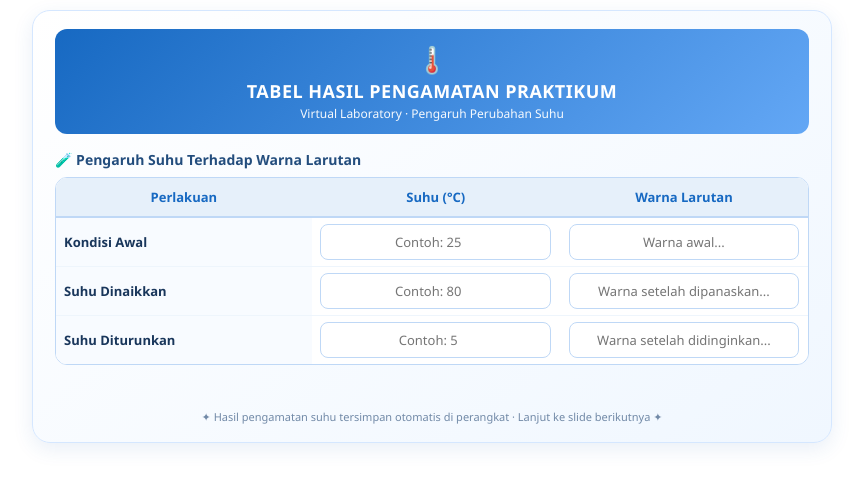
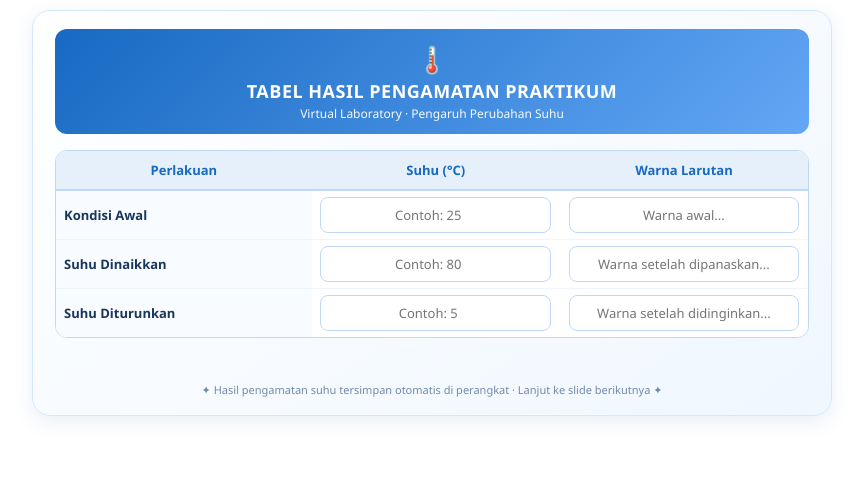
Before and after one commit to sucioktafi21/E-LKPD-SUHU, a plain HTML site: page fase4.html in a window 1280 px wide. Shown: the whole page, without its empty margins (208-1071 px from the left). Drawn offline with Linux system fonts and the light colour scheme.

Commit message:
Remove temperature observation results header
Removed the header for temperature observation results.

```diff
--- a/fase4.html
+++ b/fase4.html
@@ -37,11 +37,6 @@
     <div style="font-size: 12px; margin-top: 2px; opacity: 0.95;">
       Virtual Laboratory · Pengaruh Perubahan Suhu
     </div>
-  </div>
-
-  <!-- TABEL HASIL PENGAMATAN SUHU -->
-  <div style="font-size: 14px; font-weight: 700; color: #234d7d; margin-bottom: 8px;">
-    🧪 Pengaruh Suhu Terhadap Warna Larutan
   </div>
 
   <div style="overflow-x: auto; margin-bottom: 14px; border-radius: 12px; border: 1px solid #bfd8f6;">
```
